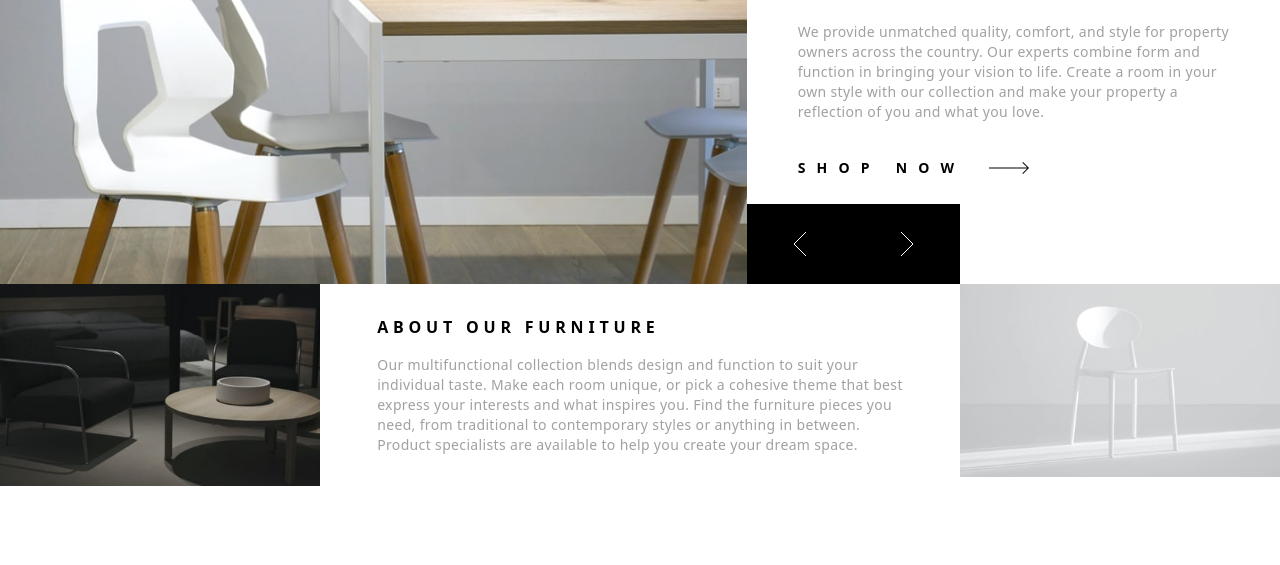
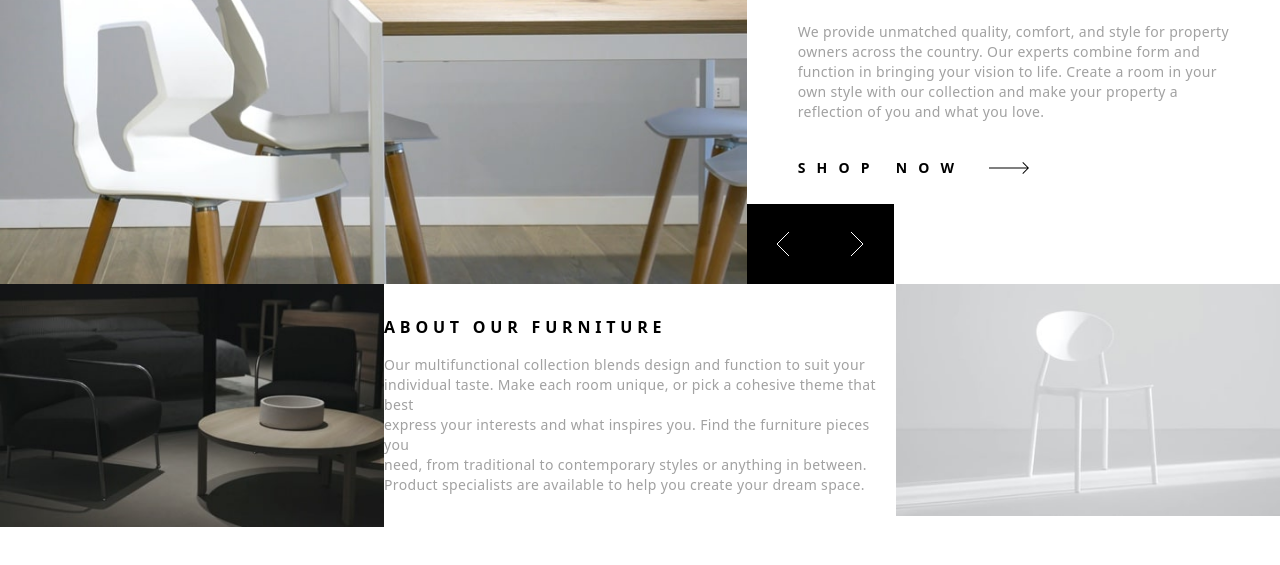
Before and after one commit to dot-enny/room-homepage-master, a website: page public/index.html in a window 1280 px wide. Shown: the part 191-756 px from the top of the page. Drawn offline with Linux system fonts and the light colour scheme.

Commit message:
improved responsiveness

```diff
--- a/public/index.html
+++ b/public/index.html
@@ -41,7 +41,7 @@
             </nav>
         </header>
 
-        <article class="col-span-12 grid place-content-center py-14 lg:col-span-5 lg:p-0">
+        <section class="col-span-12 grid place-content-center py-14 lg:col-span-5 lg:p-0">
             <h1 class="text-4xl font-bold tracking-tighter lg:text-3xl xl:text-5xl">Discover innovative <br> ways to decorate</h1>
             <p class="text-primary-100 text-sm tracking-wide py-4 lg:pt-8 lg:text-xs xl:text-sm">
                 We provide unmatched quality, comfort, and <br class="mobile">
@@ -51,21 +51,22 @@
                 your <br class="desktop"> own style with our collection and make your <br class="mobile">
                 property a <br class="desktop"> reflection of you and what you love.
             </p>
-            <div class="flex items-center fill-white">
+            <div class="flex items-center">
                 <span class="shop-now text-sm font-semibold py-5 hover:text-primary-100 lg:text-xs xl:text-sm">SHOP NOW</span>
                 <span><img src="/images/icon-arrow.svg" alt="icon-arrow" class="ml-6"></span>
             </div>
-            <div class="desktop absolute w-1/6 self-end lg:grid grid-cols-2"> <!--desktop left and right icons-->
-                <div class="desktop-sliders"><img src="/images/icon-angle-left.svg" alt="left" class="lg:h-2 xl:h-full"></div>
-                <div class="desktop-sliders"><img src="/images/icon-angle-right.svg" alt="right" class="lg:h-2 xl:h-full"></div>
+            <div class="desktop desktop-slide absolute self-end lg:grid grid-cols-2"> <!--desktop left and right icons-->
+                <div class="desktop-sliders"><img src="/images/icon-angle-left.svg" alt="left"></div>
+                <div class="desktop-sliders"><img src="/images/icon-angle-right.svg" alt="right"></div>
             </div>
-        </article>
+        </section>
 
         <img src="/images/image-about-dark.jpg" alt="" class="mobile col-span-12 w-full">
-        <img src="/images/image-about-dark.jpg" alt="" class="desktop col-span-3">
 
-        <article class="col-span-12 grid place-content-center py-12 lg:col-span-6 lg:p-0">
-            <h1 class="about-furniture text-sm font-bold lg:text-sm lg:font-bold xl:text-base">ABOUT OUR FURNITURE</h1>
+        <div class="bottom-half col-span-12 lg:grid lg:grid-cols-10"> <!--bottom half desktop-->
+            <div class="dark desktop col-span-3"><img src="/images/image-about-dark.jpg" alt="" class="w-full"></div>
+            <section class="about-furniture col-span-12 grid place-content-center py-12 lg:p-0 lg:col-span-4">
+                <h1 class="text-sm font-bold lg:text-sm lg:font-bold xl:text-base">ABOUT OUR FURNITURE</h1>
                 <p class="text-primary-100 text-sm tracking-wide pt-4 lg:text-xs xl:text-sm">
                     Our multifunctional collection blends design and <br class="mobile">
                     function to suit your <br class="desktop"> individual taste. Make each <br class="mobile">
@@ -76,10 +77,11 @@
                     between. <br class="desktop"> Product specialists are available to <br class="mobile">
                     help you create your dream space.
                 </p>
-        </article>
+            </section>
+            <div class="light desktop col-span-3"><img src="/images/image-about-light.jpg" alt="" class="w-full"></div>
+        </div>
 
         <img src="/images/image-about-light.jpg" alt="" class="mobile col-span-12 w-full">
-        <img src="/images/image-about-light.jpg" alt="" class="desktop col-span-3">
 
     </main>
 </body>
--- a/src/style.css
+++ b/src/style.css
@@ -12,5 +12,5 @@
     @apply bg-black justify-self-stretch p-5 grid justify-items-center hover:bg-primary-200
 }
 .desktop-sliders {
-    @apply bg-black justify-self-stretch p-7 grid justify-items-center hover:bg-primary-200 lg:h-4 xl:h-full
+    @apply bg-black justify-self-stretch grid justify-items-center hover:bg-primary-200 lg:h-full lg:p-5 xl:h-full xl:p-7
 }
--- a/src/style2.css
+++ b/src/style2.css
@@ -1,7 +1,7 @@
 .shop-now {
     letter-spacing: 0.8em;
 }
-.about-furniture {
+.about-furniture h1 {
     letter-spacing: 0.3em;
 }
 .desktop-nav {
@@ -15,12 +15,15 @@
     border-bottom: solid 2px white;
     cursor: pointer;
 }
-.desktop-sliders {
-    /* height: 100%; */
-}
+
 @media screen and (max-width: 1024px) {
     main {
         max-width: 32rem;
         margin: 0 auto;
     }
 }
+@media screen and (min-width: 1024px) {
+    .desktop-slide {
+        width: 11.5vw;
+    }
+}
```
Also changed, not shown: public/style.css. Lines whose indentation alone changed are shown as unchanged.
